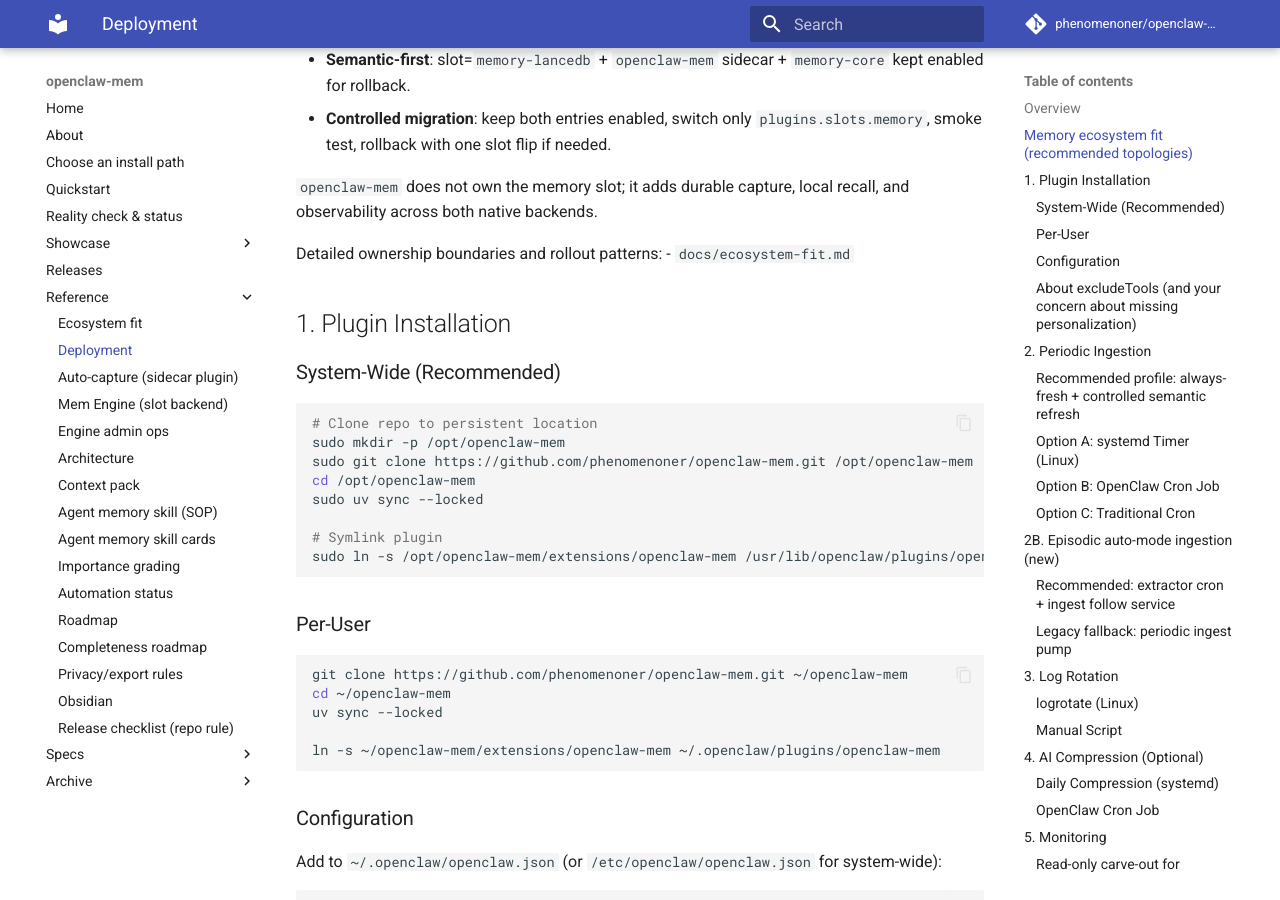
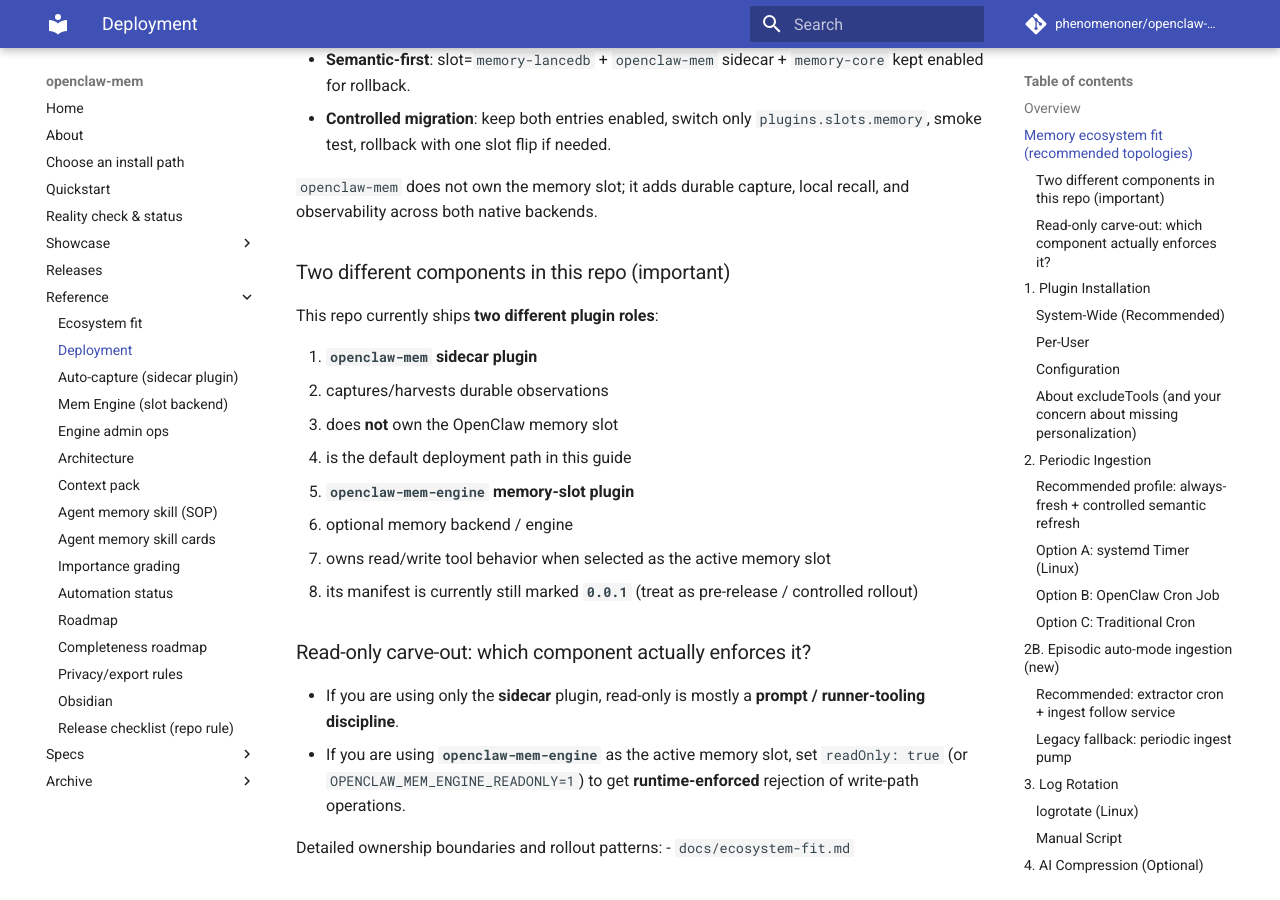
Before and after one commit to phenomenoner/openclaw-mem, an MkDocs documentation site: the page built from docs/deployment.md, in a window 1280 px wide and 900 px high, scrolled down 476 px. Built offline with MkDocs 1.6.1 and Material for MkDocs 9.7.7, drawn with Linux system fonts in a browser that asks for light colours; comment, search, counter and statistics services are not loaded.

Commit message:
docs: clarify deployment roles and topology prereqs

```diff
--- a/docs/deployment.md
+++ b/docs/deployment.md
@@ -18,6 +18,25 @@
 - **Controlled migration**: keep both entries enabled, switch only `plugins.slots.memory`, smoke test, rollback with one slot flip if needed.
 
 `openclaw-mem` does not own the memory slot; it adds durable capture, local recall, and observability across both native backends.
+
+### Two different components in this repo (important)
+
+This repo currently ships **two different plugin roles**:
+
+1. **`openclaw-mem` sidecar plugin**
+   - captures/harvests durable observations
+   - does **not** own the OpenClaw memory slot
+   - is the default deployment path in this guide
+
+2. **`openclaw-mem-engine` memory-slot plugin**
+   - optional memory backend / engine
+   - owns read/write tool behavior when selected as the active memory slot
+   - its manifest is currently still marked **`0.0.1`** (treat as pre-release / controlled rollout)
+
+### Read-only carve-out: which component actually enforces it?
+
+- If you are using only the **sidecar** plugin, read-only is mostly a **prompt / runner-tooling discipline**.
+- If you are using **`openclaw-mem-engine`** as the active memory slot, set `readOnly: true` (or `OPENCLAW_MEM_ENGINE_READONLY=1`) to get **runtime-enforced** rejection of write-path operations.
 
 Detailed ownership boundaries and rollout patterns:
 - `docs/ecosystem-fit.md`
```
Also changed, not shown: docs/agent-memory-skill-cards.md (+2 -0 lines), docs/agent-memory-skill.md (+2 -0 lines), docs/context-pack.md (+14 -0 lines), docs/showcase/topology-demo.md (+5 -2 lines), 1 other file.
